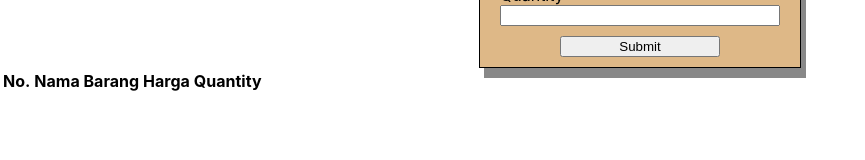
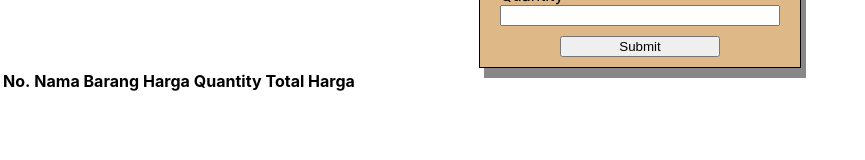
Before and after one commit to Excellent-Echo/kasir-app, a React (Create React App) app: page / in a window 1280 px wide. Shown: the part 133-293 px from the top of the page, without its empty margins (0-865 px from the left). Built offline with nearby package versions, Linux system fonts and the light colour scheme.

Commit message:
release 4 done (Warning: Each child in a list should have a unique key prop.)

```diff
--- a/src/components/DisplayListItems.jsx
+++ b/src/components/DisplayListItems.jsx
@@ -12,6 +12,7 @@ const DisplayListItems = ({ orderItems }) => {
                         <th>Nama Barang</th>
                         <th>Harga</th>
                         <th>Quantity</th>
+                        <th>Total Harga</th>
                     </tr>
                 </thead>
                 {orderItems.map((item, index) => {
@@ -22,6 +23,7 @@ const DisplayListItems = ({ orderItems }) => {
                             <td>{item.namaBarang}</td>
                             <td>{item.hargaBarang}</td>
                             <td>{item.quantity}</td>
+                            <td>{item.quantity * item.hargaBarang}</td>
                         </tr>
                     </tbody>
                     )
--- a/src/components/OrderPage.jsx
+++ b/src/components/OrderPage.jsx
@@ -31,9 +31,6 @@ const OrderPage = () => {
             />
             <DisplayListItems
                 orderItems={orderItems}
-                // namaBarang={namaBarang}
-                // hargaBarang={hargaBarang}
-                // quantity={quantity}
             />
         </div>
     );
```
